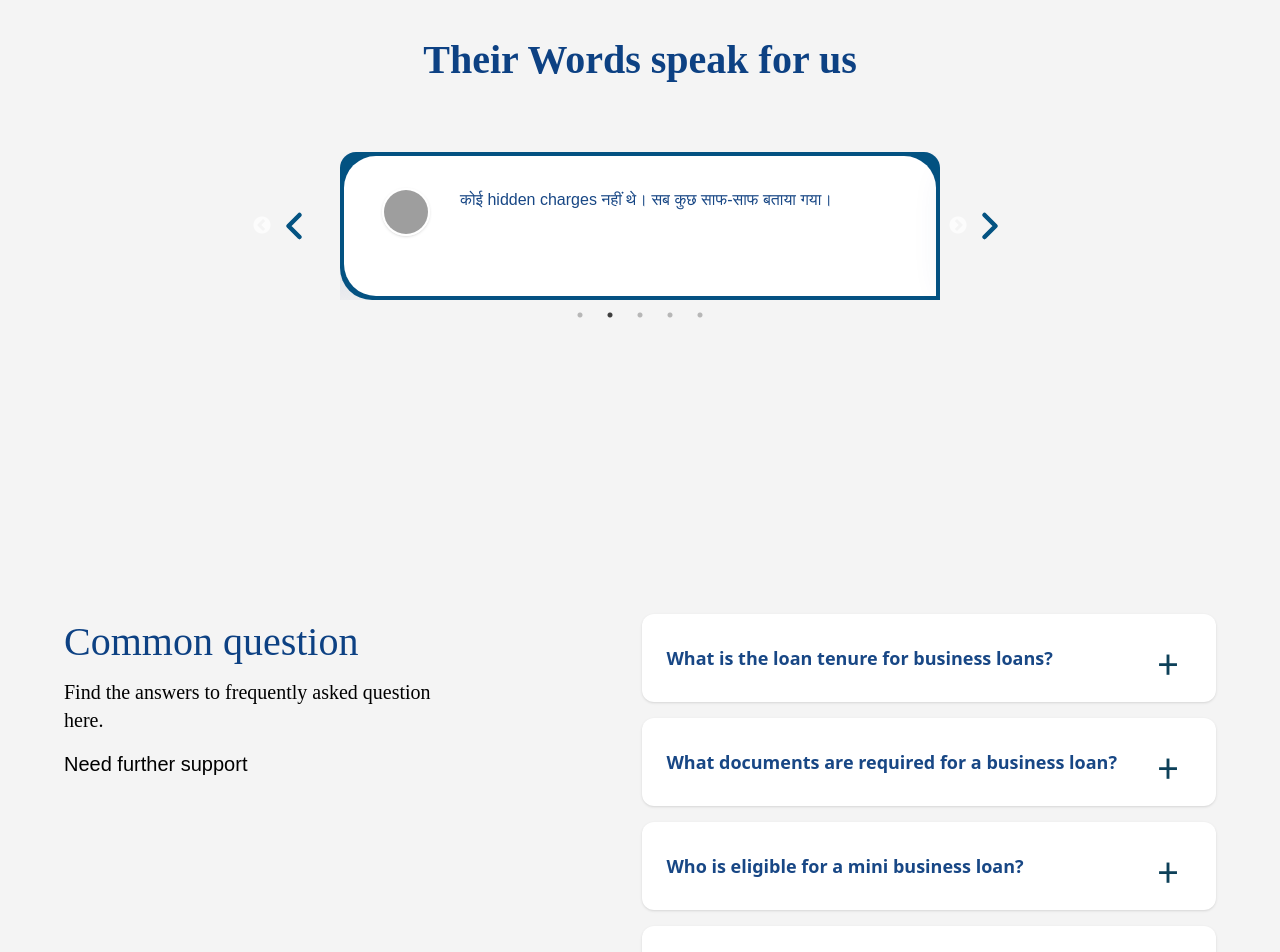
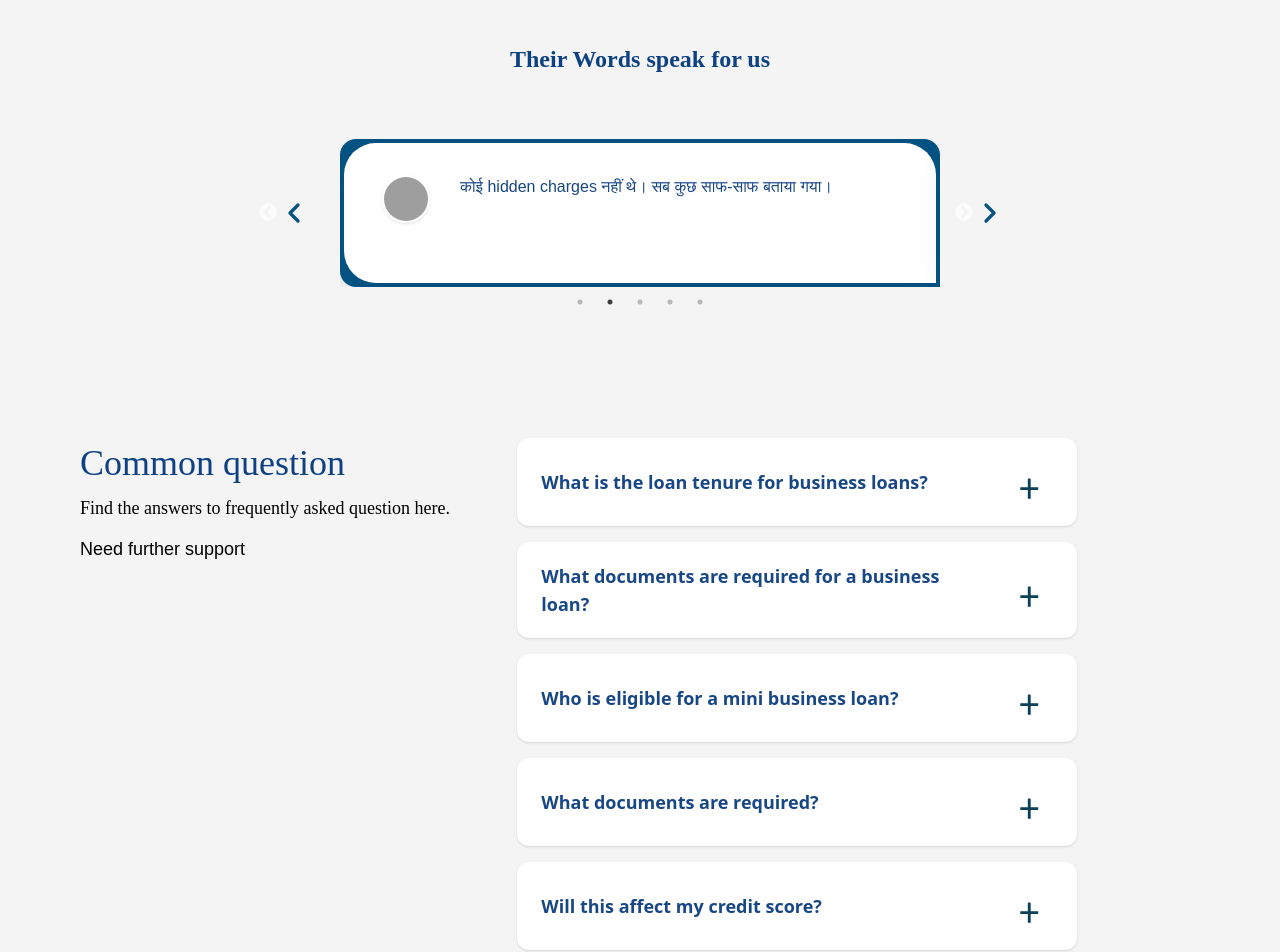
Before and after one commit to PremkushumMishra/minibusinessloan-frontend, a React (Vite) app: page / in a window 1280 px wide. Shown: the part 2300-3252 px from the top of the page. Built offline with nearby package versions, Linux system fonts and the light colour scheme; grey boxes are pictures that could not be loaded.

Commit message:
make it mobile responsive

```diff
--- a/src/components/Frequently.jsx
+++ b/src/components/Frequently.jsx
@@ -56,28 +56,27 @@ const faqs = [
   //   answer:
   //     "Once approved, the loan amount is usually disbursed within 30 minutes to your bank account.",
   // },
-  // {
-  //   id: 11,
-  //   question: "Will this affect my credit score?",
-  //   answer:
-  //     "Yes, timely repayment will positively impact your credit history, while delays can hurt it.",
-  // },
+  {
+    id: 11,
+    question: "Will this affect my credit score?",
+    answer:
+      "Yes, timely repayment will positively impact your credit history, while delays can hurt it.",
+  },
 ];
 
 const Frequently = () => {
   const [openIndex, setOpenIndex] = useState(null);
 
   return (
-    <div className="bg-[#f4f4f4] min-h-screen flex items-center justify-center py-10">
-      <div className="w-full max-w-6xl flex flex-col md:flex-row gap-12 md:gap-49">
+    <div className="bg-[#f4f4f4] min-h-0 flex items-start justify-center py-2 sm:py-6">
+      <div className="w-full max-w-6xl flex flex-col md:flex-row gap-8 md:gap-16 px-0 sm:px-4">
         {/* Left Column */}
-        <div className="md:w-1/3 flex flex-col justify-start">
+        <div className="md:w-1/3 flex flex-col justify-start mb-4 md:mb-0">
           <h2
-            className="mb-2"
+            className="mb-2 text-2xl sm:text-3xl md:text-4xl font-semibold"
             style={{
               fontFamily: "Poppins",
               fontWeight: 500,
-              fontSize: "40px",
               lineHeight: "140%",
               letterSpacing: 0,
               color: "#0D4183",
@@ -86,11 +85,10 @@ const Frequently = () => {
             Common question
           </h2>
           <p
-            className="mb-4"
+            className="mb-4 text-base sm:text-lg"
             style={{
               fontFamily: "Poppins",
               fontWeight: 200,
-              fontSize: "20px",
               lineHeight: "140%",
               letterSpacing: 0,
               color: "#000000",
@@ -99,11 +97,10 @@ const Frequently = () => {
             Find the answers to frequently asked question here.
           </p>
           <span
-            className="mb-6"
+            className="mb-6 text-base sm:text-lg"
             style={{
               fontFamily: "Poppins, sans-serif",
               fontWeight: 400,
-              fontSize: "20px",
               lineHeight: "140%",
               letterSpacing: 0,
               color: "#000000",
@@ -113,7 +110,7 @@ const Frequently = () => {
           </span>
         </div>
         {/* Right Column */}
-        <div className="md:w-2/4 flex flex-col gap-4">
+        <div className="md:w-2/4 flex flex-col gap-3 sm:gap-4">
           {faqs.map((faq) => {
             const isOpen = openIndex === faq.id;
             return (
@@ -124,17 +121,17 @@ const Frequently = () => {
                 }`}
               >
                 <button
-                  className={`w-full flex items-center justify-between px-6 py-5 focus:outline-none transition-all duration-200 ${
+                  className={`w-full flex items-center justify-between px-4 sm:px-6 py-4 sm:py-5 focus:outline-none transition-all duration-200 ${
                     isOpen ? "text-white" : "text-[#184785] hover:bg-[#e9eef6]"
-                  } font-semibold text-lg rounded-xl`}
+                  } font-semibold text-base sm:text-lg rounded-xl`}
                   onClick={() => setOpenIndex(isOpen ? null : faq.id)}
                 >
-                  <span>{faq.question}</span>
+                  <span className="text-left">{faq.question}</span>
                   <span
                     className={`ml-4 transition-all duration-200 ${
                       isOpen
-                        ? "bg-white text-[#0D4059] rounded-full w-10 h-10 flex items-center justify-center text-5xl"
-                        : "text-5xl text-[#0D4059] flex items-center justify-center"
+                        ? "bg-white text-[#0D4059] rounded-full w-8 h-8 sm:w-10 sm:h-10 flex items-center justify-center text-3xl sm:text-5xl"
+                        : "text-3xl sm:text-5xl text-[#0D4059] flex items-center justify-center"
                     }`}
                     style={{ fontWeight: 400 }}
                   >
@@ -142,7 +139,7 @@ const Frequently = () => {
                   </span>
                 </button>
                 {isOpen && (
-                  <div className="px-6 pb-5 text-white text-base">
+                  <div className="px-4 sm:px-6 pb-4 sm:pb-5 text-white text-sm sm:text-base">
                     <div className="whitespace-pre-line text-white/90">
                       {faq.answer}
                     </div>
--- a/src/components/Navbar.jsx
+++ b/src/components/Navbar.jsx
@@ -153,8 +153,7 @@ const Navbar = () => {
               onClick={toggleMobileMenu}
               className="block w-full"
             >
-{/*
-             <div className="bg-[#003366] px-4 py-2 font-bold text-white border border-[#003366] hover:bg-[#E53935] hover:border-[#E53935] transition-all duration-300 flex items-center justify-center gap-2">
+              <div className="bg-[#003366] px-4 py-2 font-bold text-white border border-[#003366] hover:bg-[#E53935] hover:border-[#E53935] transition-all duration-300 flex items-center justify-center gap-2 rounded-t-xl rounded-bl-xl rounded-br-none">
                 <span className="text-base">Apply Now</span>
                 <svg
                   className="w-4 h-4 transition-transform duration-300"
@@ -163,14 +162,13 @@ const Navbar = () => {
                   viewBox="0 0 24 24"
                 >
                   <path
-      // strokeLinecap="round"
-      // strokeLinejoin="round"
+                    strokeLinecap="round"
+                    strokeLinejoin="round"
                     strokeWidth="2"
                     d="M13 7l5 5m0 0l-5 5m5-5H6"
                   />
                 </svg>
-</div> */}
-
+              </div>
             </Link>
           </div>
         </div>
--- a/src/components/PublicReview.jsx
+++ b/src/components/PublicReview.jsx
@@ -36,13 +36,12 @@ const NextArrow = (props) => {
   return (
     <button
       type="button"
-      className="group slick-arrow slick-next relative overflow-hidden !flex !items-center !justify-center !rounded-full !w-20 !h-20 !absolute !-right-20 mt-10 top-[70%] -translate-y-1/2 z-10 border border-gray-200"
+      className="group slick-arrow slick-next relative overflow-hidden !flex !items-center !justify-center !rounded-full !w-14 !h-14 sm:!w-20 sm:!h-20 !absolute !-right-4 sm:!-right-20 mt-6 sm:mt-10 top-[70%] -translate-y-1/2 z-10 border border-gray-200"
       onClick={onClick}
       aria-label="Next"
     >
-      {/* Animated Circle */}
       <span className="absolute inset-0 rounded-full bg-[#045382]/20 scale-0 group-hover:scale-100 transition-transform duration-300" />
-      <svg width="44" height="44" fill="none" viewBox="0 0 24 24" className="relative z-10">
+      <svg width="32" height="32" fill="none" viewBox="0 0 24 24" className="relative z-10">
         <path d="M9 6l6 6-6 6" stroke="#045382" strokeWidth="2.5" strokeLinecap="round" strokeLinejoin="round"/>
       </svg>
     </button>
@@ -54,13 +53,12 @@ const PrevArrow = (props) => {
   return (
     <button
       type="button"
-      className="group slick-arrow slick-prev relative overflow-hidden !flex !items-center !justify-center !rounded-full !w-20 !h-20 !absolute !-left-24 mt-10 top-[70%] -translate-y-1/2 z-10 border border-gray-200"
+      className="group slick-arrow slick-prev relative overflow-hidden !flex !items-center !justify-center !rounded-full !w-14 !h-14 sm:!w-20 sm:!h-20 !absolute !-left-4 sm:!-left-24 mt-6 sm:mt-10 top-[70%] -translate-y-1/2 z-10 border border-gray-200"
       onClick={onClick}
       aria-label="Previous"
     >
-      {/* Animated Circle */}
       <span className="absolute inset-0 rounded-full bg-[#045382]/20 scale-0 group-hover:scale-100 transition-transform duration-300" />
-      <svg width="44" height="44" fill="none" viewBox="0 0 24 24" className="relative z-10">
+      <svg width="32" height="32" fill="none" viewBox="0 0 24 24" className="relative z-10">
         <path d="M15 6l-6 6 6 6" stroke="#045382" strokeWidth="2.5" strokeLinecap="round" strokeLinejoin="round"/>
       </svg>
     </button>
@@ -72,31 +70,38 @@ const PublicReview = () => {
     dots: true,
     infinite: true,
     speed: 800,
-    // slidesToShow: 1,
     slidesToScroll: 1,
     autoplay: true,
     autoplaySpeed: 5000,
-    // arrows: true,
     pauseOnHover: true,
     adaptiveHeight: true,
     nextArrow: <NextArrow />,
     prevArrow: <PrevArrow />,
+    slidesToShow: 1,
+    responsive: [
+      {
+        breakpoint: 640, // sm
+        settings: {
+          arrows: false,
+          slidesToShow: 1,
+          centerMode: false,
+        },
+      },
+    ],
   };
 
   return (
     <div className="bg-[#f4f4f4] py-2 min-h-[60vh] flex items-center">
-      <div className="max-w-7xl mx-auto px-4 w-full">
+      <div className="max-w-7xl mx-auto px-2 sm:px-4 w-full">
         <h2
-          className="mx-auto text-center mb-12"
+          className="mx-auto text-center mb-8 sm:mb-12"
           style={{
             fontFamily: "Poppins",
             fontWeight: 600,
-            fontSize: "40px",
-            lineHeight: "140%",
+            fontSize: "24px",
+            lineHeight: "130%",
             color: "#0D4183",
-            width: 509,
-            height: 56,
-
+            maxWidth: 320,
           }}
         >
           Their Words speak for us
@@ -104,28 +109,28 @@ const PublicReview = () => {
 
         {/* Review Cards Slider */}
         <div className="flex justify-center items-center gap-4 min-h-[180px]">
-          <div className="w-full max-w-[600px]">
+          <div className="w-full max-w-[95vw] sm:max-w-[600px]">
             <Slider {...settings}>
               {reviews.map((review) => (
-                <div key={review.id} className="bg-[#045382] rounded-t-2xl rounded-bl-4xl p-1">
+                <div key={review.id} className="bg-[#045382] rounded-t-2xl rounded-bl-2xl p-1">
                   <div
                     className={
-                      "bg-white rounded-t-4xl rounded-bl-4xl shadow-md px-8 py-8 flex items-start gap-6 w-full min-h-[140px]"
+                      "bg-white rounded-t-4xl rounded-bl-4xl shadow-md px-4 sm:px-8 py-6 sm:py-8 flex items-start gap-4 sm:gap-6 w-full min-h-[120px] sm:min-h-[140px]"
                     }
                     style={{
                       boxShadow: "0 8px 32px 0 rgba(24,71,133,0.10)",
                     }}
                   >
-                    <div className="flex flex-col items-center min-w-[60px]">
+                    <div className="flex flex-col items-center min-w-[48px] sm:min-w-[60px]">
                       <img
                         src={review.img}
                         alt="reviewer"
-                        className="w-12 h-12 object-cover rounded-full border-2 border-white shadow"
+                        className="w-10 h-10 sm:w-12 sm:h-12 object-cover rounded-full border-2 border-white shadow"
                       />
                     </div>
                     <div className="flex-1 flex flex-col justify-center">
                       <p
-                        className="text-base text-[#184785] mb-4"
+                        className="text-sm sm:text-base text-[#184785] mb-2 sm:mb-4"
                         style={{ fontFamily: "Poppins, sans-serif", fontWeight: 400, lineHeight: "150%" }}
                       >
                         {review.text}
```
Lines whose indentation alone changed are shown as unchanged.
